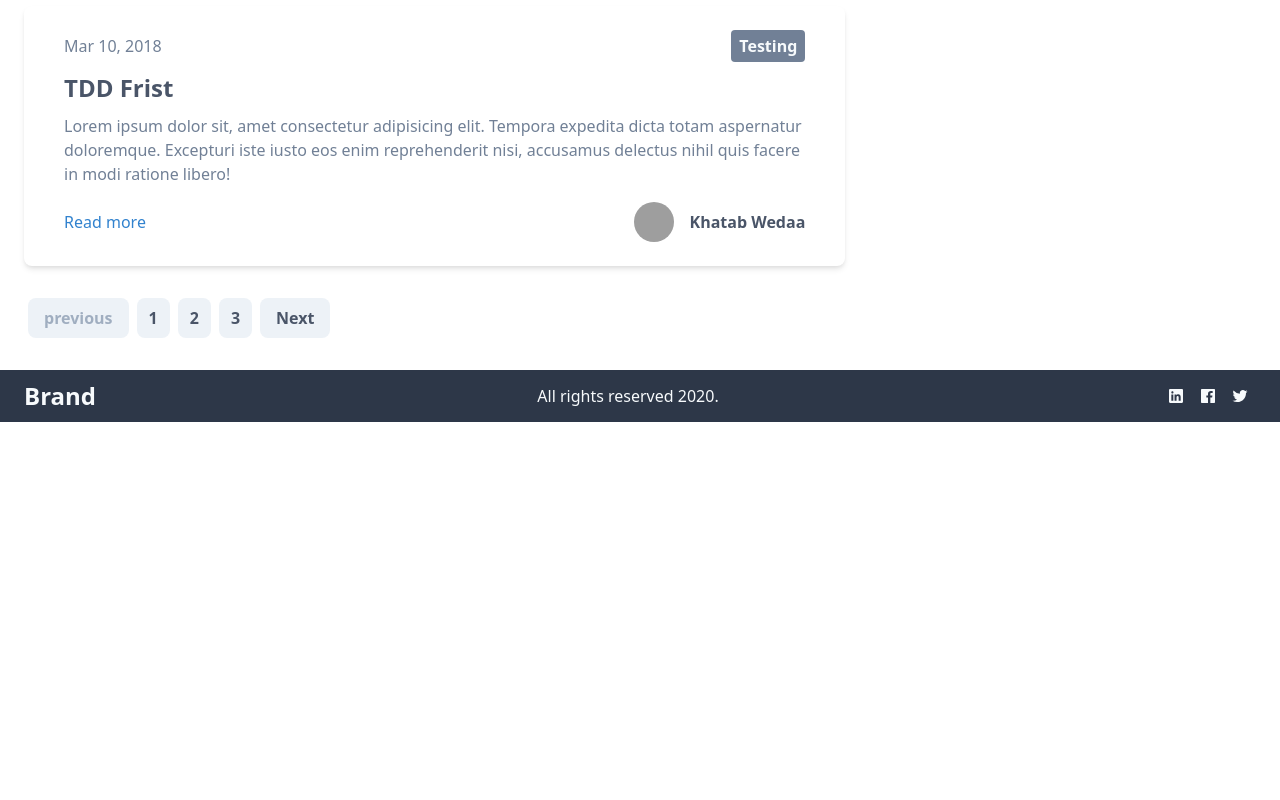
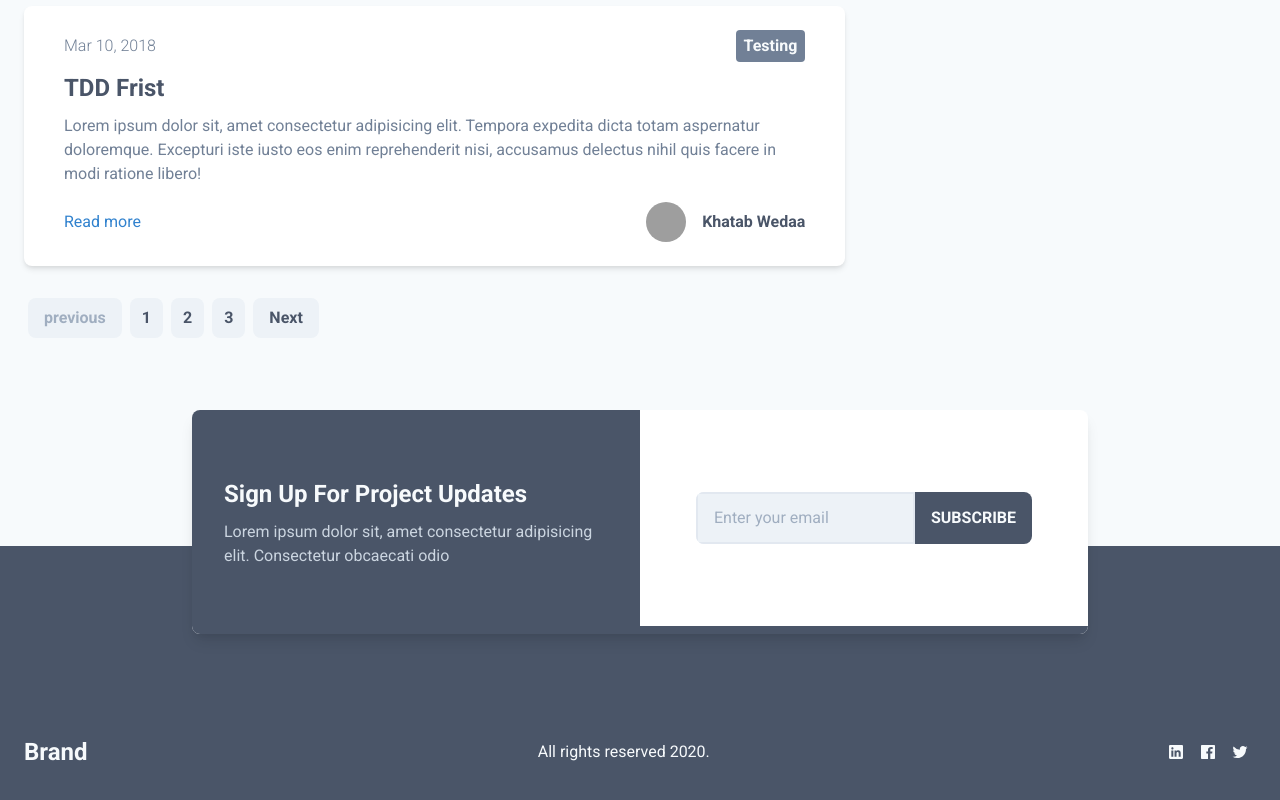
Before and after one commit to merakiuilabs/blog-page-example, a Vue app: page / in a window 1280 px wide. Shown: the part 1307-2107 px from the top of the page. Before the commit the page ends 1729 px from the top, so only its background shows below. Built offline with nearby package versions, Linux system fonts and the light colour scheme; grey boxes are pictures that could not be loaded.

Commit message:
Fixing pagination and adding subscribe section

```diff
--- a/src/App.vue
+++ b/src/App.vue
@@ -1,5 +1,5 @@
 <template>
-  <div id="app">
+    <div id="app" class="font-roboto bg-gray-100">
         <navbar></navbar>
         <div class="flex justify-center">
             <div class="flex px-6 py-8 container">
@@ -31,7 +31,12 @@
                 </div>
             </div>
         </div>
-    <simple-footer></simple-footer>
+
+        <div class="my-10 flex justify-center px-8 md:px-4">
+            <forms-subscribe-newsletter/>
+        </div>
+
+        <simple-footer/>
     </div>
 </template>
 
@@ -44,9 +49,21 @@ import UsersList from "./components/sections-blog-users-list";
     import Categories from "./components/sections-categories-list";
     import RecentPost from "./components/sections-recent-article";
     import SimpleFooter from "./components/navigation-footer-simple-with-icon";
+    import FormsSubscribeNewsletter from "./components/forms-subscribe-newsletter";
+
     export default {
         name: 'app',
-  components: { Navbar , PostFilter , Post , Pagination , UsersList , Categories , RecentPost , SimpleFooter },
+        components: {
+            Navbar,
+            PostFilter,
+            Post,
+            Pagination,
+            UsersList,
+            Categories,
+            RecentPost,
+            SimpleFooter,
+            FormsSubscribeNewsletter
+        },
         data() {
             return {
                 posts: [
@@ -57,7 +74,7 @@ export default {
                         title: "Build Your New Idea with Laravel Freamwork.",
                         body: "Lorem ipsum dolor sit, amet consectetur adipisicing elit. Tempora expedita dicta totam aspernatur doloremque. Excepturi iste iusto eos enim reprehenderit nisi, accusamus delectus nihil quis facere in modi ratione libero!",
                         image: "https://images.unsplash.com/photo-1492562080023-ab3db95bfbce?ixlib=rb-1.2.1&ixid=eyJhcHBfaWQiOjEyMDd9&auto=format&fit=crop&w=731&q=80",
-          userName:"Alex John"
+                        userName: "Alex John"
                     },
                     {
                         id: 2,
@@ -66,7 +83,7 @@ export default {
                         title: "Accessibility tools for designers and developers",
                         body: "Lorem ipsum dolor sit, amet consectetur adipisicing elit. Tempora expedita dicta totam aspernatur doloremque. Excepturi iste iusto eos enim reprehenderit nisi, accusamus delectus nihil quis facere in modi ratione libero!",
                         image: "https://images.unsplash.com/photo-1464863979621-258859e62245?ixlib=rb-1.2.1&ixid=eyJhcHBfaWQiOjEyMDd9&auto=format&fit=crop&w=333&q=80",
-          userName:"Jane Doe"
+                        userName: "Jane Doe"
                     },
                     {
                         id: 3,
@@ -75,7 +92,7 @@ export default {
                         title: "PHP: Array to Map",
                         body: "Lorem ipsum dolor sit, amet consectetur adipisicing elit. Tempora expedita dicta totam aspernatur doloremque. Excepturi iste iusto eos enim reprehenderit nisi, accusamus delectus nihil quis facere in modi ratione libero!",
                         image: "https://images.unsplash.com/photo-1531251445707-1f000e1e87d0?ixlib=rb-1.2.1&ixid=eyJhcHBfaWQiOjEyMDd9&auto=format&fit=crop&w=281&q=80",
-          userName:"Lisa Way"
+                        userName: "Lisa Way"
                     },
                     {
                         id: 4,
@@ -84,7 +101,7 @@ export default {
                         title: "Django Dashboard - Learn by Coding",
                         body: "Lorem ipsum dolor sit, amet consectetur adipisicing elit. Tempora expedita dicta totam aspernatur doloremque. Excepturi iste iusto eos enim reprehenderit nisi, accusamus delectus nihil quis facere in modi ratione libero!",
                         image: "https://images.unsplash.com/photo-1500757810556-5d600d9b737d?ixlib=rb-1.2.1&ixid=eyJhcHBfaWQiOjEyMDd9&auto=format&fit=crop&w=735&q=80",
-          userName:"Steve Matt"
+                        userName: "Steve Matt"
                     },
                     {
                         id: 5,
@@ -93,7 +110,7 @@ export default {
                         title: "TDD Frist",
                         body: "Lorem ipsum dolor sit, amet consectetur adipisicing elit. Tempora expedita dicta totam aspernatur doloremque. Excepturi iste iusto eos enim reprehenderit nisi, accusamus delectus nihil quis facere in modi ratione libero!",
                         image: "https://images.unsplash.com/photo-1502980426475-b83966705988?ixlib=rb-1.2.1&ixid=eyJhcHBfaWQiOjEyMDd9&auto=format&fit=crop&w=373&q=80",
-          userName:"Khatab Wedaa"
+                        userName: "Khatab Wedaa"
                     },
                 ]
             }
@@ -103,16 +120,20 @@ export default {
 
 <style>
     @import "assets/css/app.css";
+
     ::-webkit-scrollbar {
         width: 5px;
     }
-  ::-webkit-scrollbar-track{
+
+    ::-webkit-scrollbar-track {
         background: #2D3748;
     }
-  ::-webkit-scrollbar-thumb{
+
+    ::-webkit-scrollbar-thumb {
         background: #CBD5E0;
     }
-  ::-webkit-scrollbar-thumb:hover{
+
+    ::-webkit-scrollbar-thumb:hover {
         background: #2D3748;
     }
 </style>
--- a/src/components/elements-pagination.vue
+++ b/src/components/elements-pagination.vue
@@ -5,13 +5,13 @@
                 <span class="mx-1">previous</span>
             </a>
         </li>
-        <li class="mx-1 px-3 py-2 bg-gray-200 text-gray-700 hover:bg-gray-700 hover:text-gray-200 rounded-lg">
+        <li class="mx-1 px-3 py-2 bg-gray-200 text-gray-700 hover:bg-gray-700 hover:text-gray-200 rounded-lg hidden md:flex">
             <a class="font-bold" href="#">1</a>
         </li>
-        <li class="mx-1 px-3 py-2 bg-gray-200 text-gray-700 hover:bg-gray-700 hover:text-gray-200 rounded-lg">
+        <li class="mx-1 px-3 py-2 bg-gray-200 text-gray-700 hover:bg-gray-700 hover:text-gray-200 rounded-lg hidden md:flex">
             <a class="font-bold" href="#">2</a>
         </li>
-        <li class="mx-1 px-3 py-2 bg-gray-200 text-gray-700 hover:bg-gray-700 hover:text-gray-200 rounded-lg">
+        <li class="mx-1 px-3 py-2 bg-gray-200 text-gray-700 hover:bg-gray-700 hover:text-gray-200 rounded-lg hidden md:flex">
             <a class="font-bold" href="#">3</a>
         </li>
         <li class="mx-1 px-3 py-2 bg-gray-200 text-gray-700 hover:bg-gray-700 hover:text-gray-200 rounded-lg">
@@ -23,7 +23,5 @@
 </template>
 
 <script>
-    export default {
-        props: ['data']
-    }
+    export default {}
 </script>
--- /dev/null
+++ b/src/components/forms-subscribe-newsletter.vue
@@ -0,0 +1,22 @@
+<template>
+    <div class="flex flex-col max-w-4xl md:h-56 bg-white rounded-lg shadow-lg overflow-hidden md:flex-row">
+        <div class="md:flex items-center justify-center md:w-1/2 md:bg-gray-700">
+            <div class="py-6 px-8 md:py-0">
+                <h2 class="text-gray-700 text-2xl font-bold md:text-gray-100">Sign Up For Project Updates</h2>
+                <p class="mt-2 text-gray-600 md:text-gray-400">Lorem ipsum dolor sit, amet consectetur adipisicing elit. Consectetur obcaecati odio</p>
+            </div>
+        </div>
+        <div class="flex items-center justify-center pb-6 md:py-0 md:w-1/2 md:border-b-8 border-gray-700">
+            <form>
+                <div class="flex rounded-lg overflow-hidden">
+                    <input class="py-3 px-4 bg-gray-200 text-gray-800 border-gray-300 border-2 outline-none placeholder-gray-500 focus:bg-gray-100" type="text" name="email" placeholder="Enter your email">
+                    <button class="py-3 px-4 bg-gray-700 text-gray-100 font-semibold uppercase hover:bg-gray-600">Subscribe</button>
+                </div>
+            </form>
+        </div>
+    </div>
+</template>
+
+<script>
+    export default {}
+</script>
--- a/src/components/navigation-footer-simple-with-icon.vue
+++ b/src/components/navigation-footer-simple-with-icon.vue
@@ -1,5 +1,5 @@
 <template>
-    <footer class="flex justify-center px-6 py-2 bg-gray-800 text-gray-100">
+    <footer class="flex justify-center items-end px-6 py-8 bg-gray-700 text-gray-100 h-64 -mt-32">
         <div class="flex flex-col justify-between items-center container md:flex-row">
             <a class="text-2xl font-bold" href="#">Brand</a>
             <p class="py-2 md:py-0">All rights reserved 2020.</p>
@@ -25,7 +25,5 @@
 </template>
 
 <script>
-    export default {
-        props: ['data']
-    }
+    export default {}
 </script>
```
Lines whose indentation alone changed are shown as unchanged.
